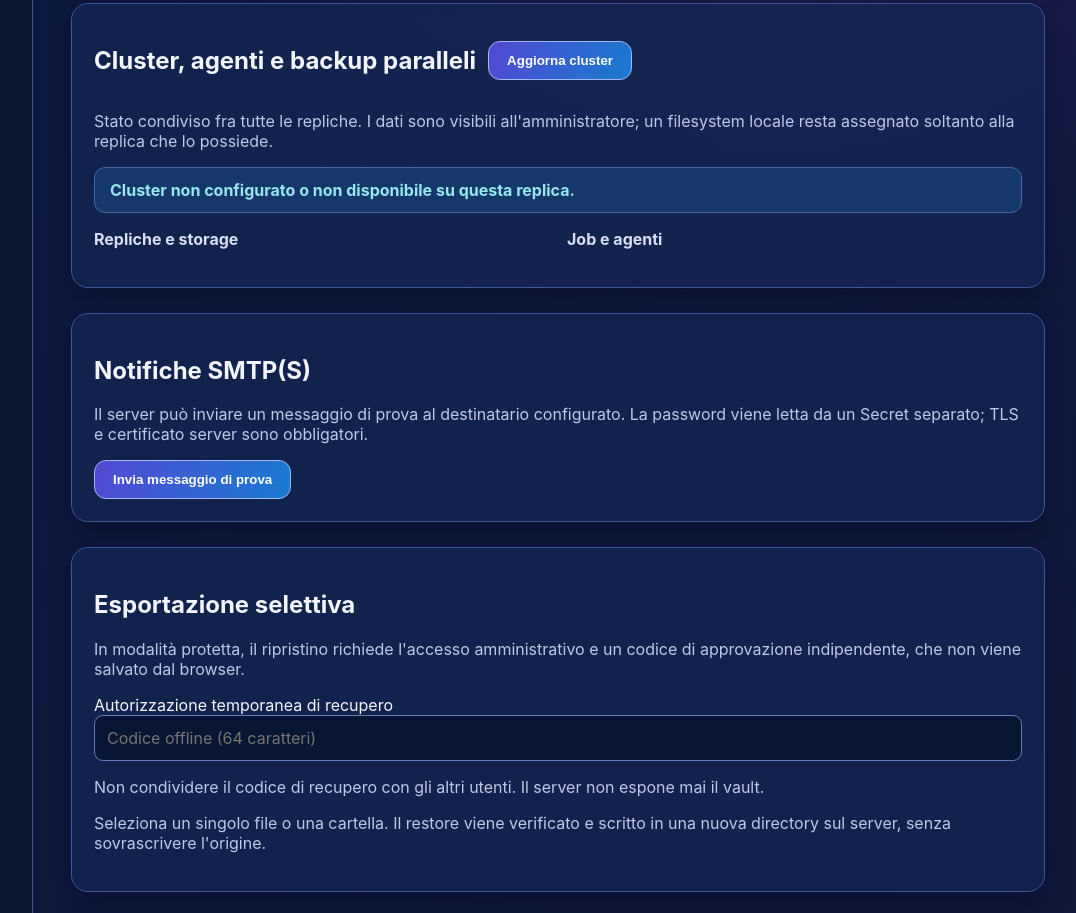
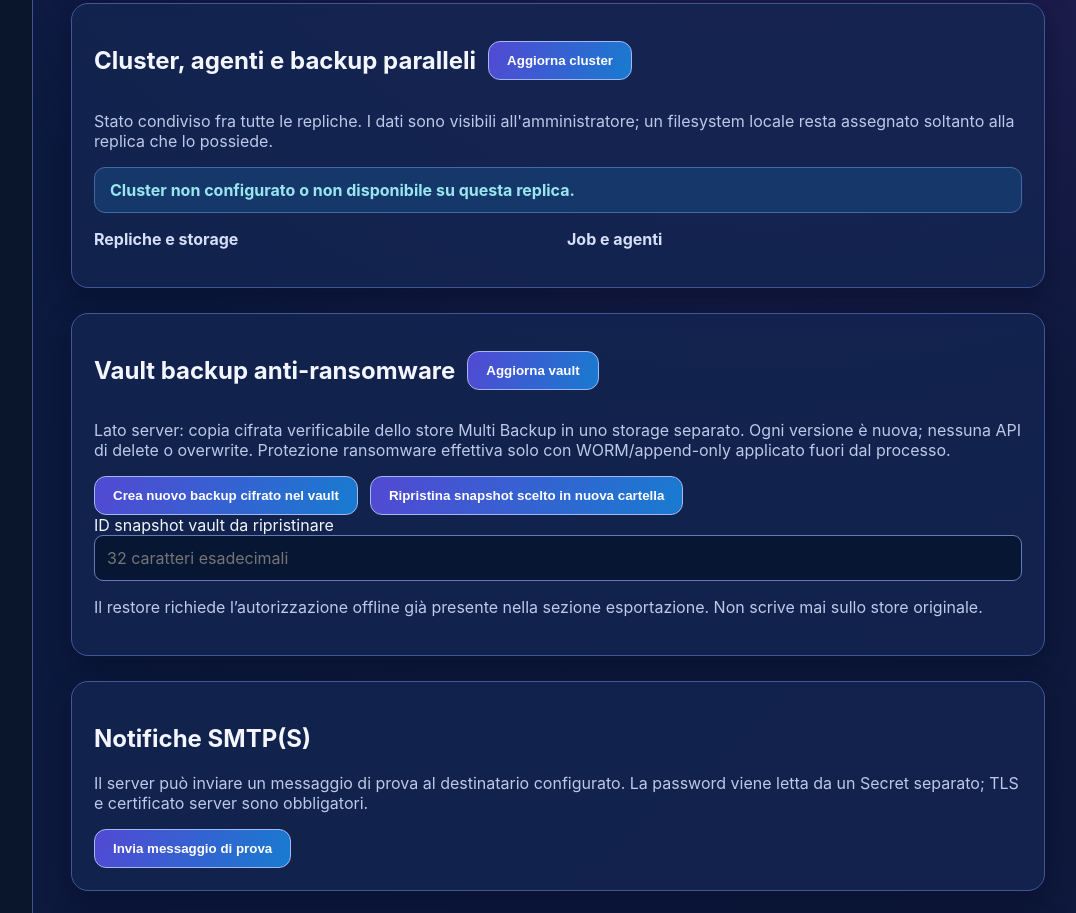
Before and after one commit to desalvo/multi-backup, a plain HTML site: page rust-server/public/index.html in a window 1280 px wide. Shown: the part 455-1368 px from the top of the page, without its empty margins (197-1273 px from the left). Drawn offline with Linux system fonts and the light colour scheme; no server answers.

Commit message:
Add authenticated server dashboard panel for encrypted immutable vault backup and recovery

```diff
--- a/rust-server/public/index.html
+++ b/rust-server/public/index.html
@@ -16,6 +16,16 @@ un filesystem locale resta assegnato soltanto alla replica che lo possiede.</p>
 <div><h3>Repliche e storage</h3><div id="cluster-replicas"></div><div id="cluster-storage"></div></div>
 <div><h3>Job e agenti</h3><div id="cluster-jobs"></div><div id="cluster-agents"></div></div>
 </div>
+</section>
+<section id="immutable-vault">
+<div class="controls"><h2>Vault backup anti-ransomware</h2><button id="vault-refresh" type="button">Aggiorna vault</button></div>
+<p class="muted">Lato server: copia cifrata verificabile dello store Multi Backup in uno storage separato. Ogni versione è nuova; nessuna API di delete o overwrite. Protezione ransomware effettiva solo con WORM/append-only applicato fuori dal processo.</p>
+<div id="vault-state" role="status" class="muted"></div>
+<div class="controls"><button id="vault-backup" type="button">Crea nuovo backup cifrato nel vault</button>
+<button id="vault-restore" type="button">Ripristina snapshot scelto in nuova cartella</button></div>
+<label>ID snapshot vault da ripristinare <input id="vault-snapshot" type="text" maxlength="32" autocomplete="off" placeholder="32 caratteri esadecimali"></label>
+<p class="muted">Il restore richiede l’autorizzazione offline già presente nella sezione esportazione. Non scrive mai sullo store originale.</p>
+<div id="vault-snapshots" role="status"></div>
 </section>
 <section><h2>Notifiche SMTP(S)</h2>
 <p class="muted">Il server può inviare un messaggio di prova al destinatario configurato.
```
